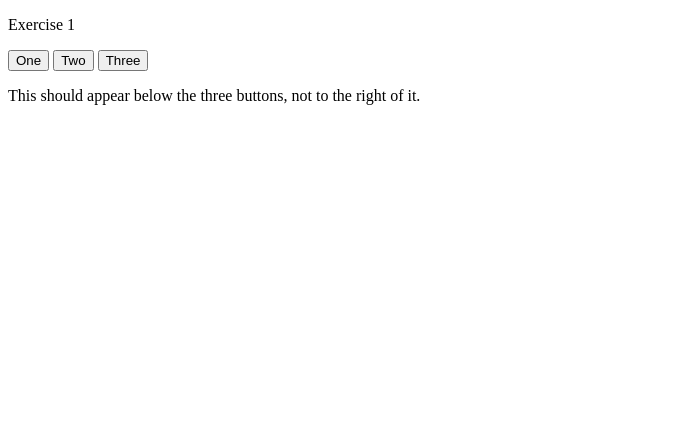
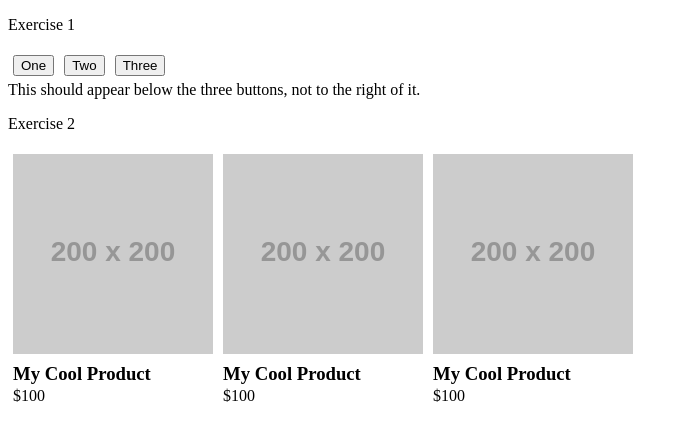
Before and after one commit to durhamdill/Homework3, a plain HTML site: page index.html in a window 1280 px wide. Shown: the whole page, without its empty margins (0-688 px from the left). Drawn offline with Linux system fonts and the light colour scheme; placeholder pictures from the web are drawn by us.

Commit message:
Exercise2
floats and margins

```diff
--- a/index.html
+++ b/index.html
@@ -3,6 +3,7 @@
   <head>
     <meta charset="utf-8">
     <title>Homework3</title>
+    <link rel="stylesheet" href="style.css">
   </head>
   <body>
 
@@ -19,5 +20,25 @@
   </div>
 </section>
 
+<p>Exercise 2</p>
+
+<div class="products">
+    <div class="product">
+      <img class="product-image" src="http://placehold.it/200x200" alt="My Cool Product">
+      <h3 class="product-name">My Cool Product</h3>
+      <p class="product-price">$100</p>
+    </div>
+    <div class="product">
+      <img class="product-image" src="http://placehold.it/200x200" alt="My Cool Product">
+      <h3 class="product-name">My Cool Product</h3>
+      <p class="product-price">$100</p>
+    </div>
+    <div class="product">
+      <img class="product-image" src="http://placehold.it/200x200" alt="My Cool Product">
+      <h3 class="product-name">My Cool Product</h3>
+      <p class="product-price">$100</p>
+    </div>
+  </div>
+
   </body>
 </html>
--- a/style.css
+++ b/style.css
@@ -8,3 +8,25 @@ button {
 .content {
   clear: both; /* applied clear to move text below buttons */
 }
+
+/* Exercise2 */
+
+.products {
+
+}
+
+.product {
+  float: left;
+}
+
+.product-image {
+  margin: 5px;
+}
+
+.product-name {
+  margin: 0 5px;
+}
+
+.product-price {
+  margin: 2px 5px;
+}
```
